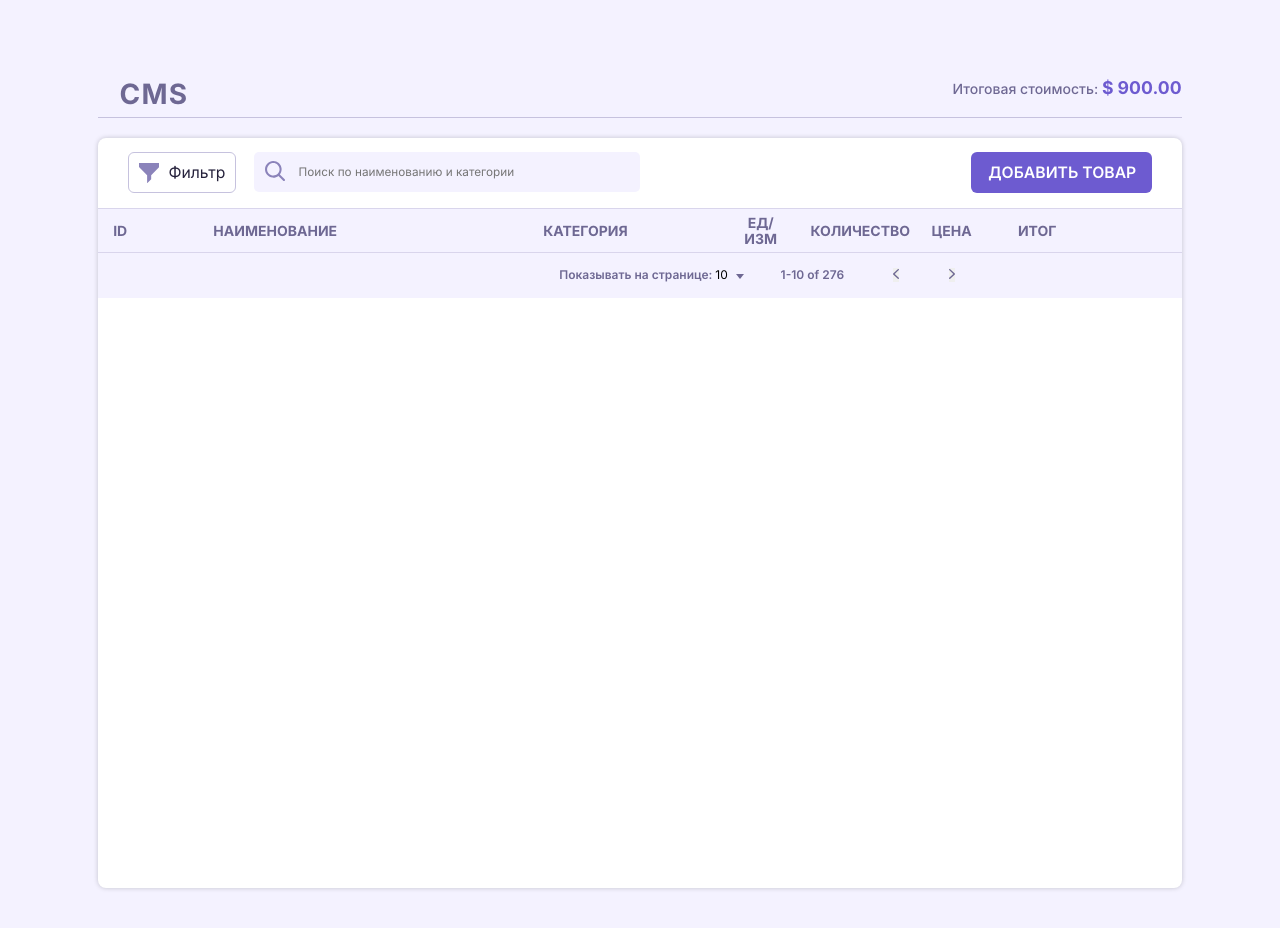
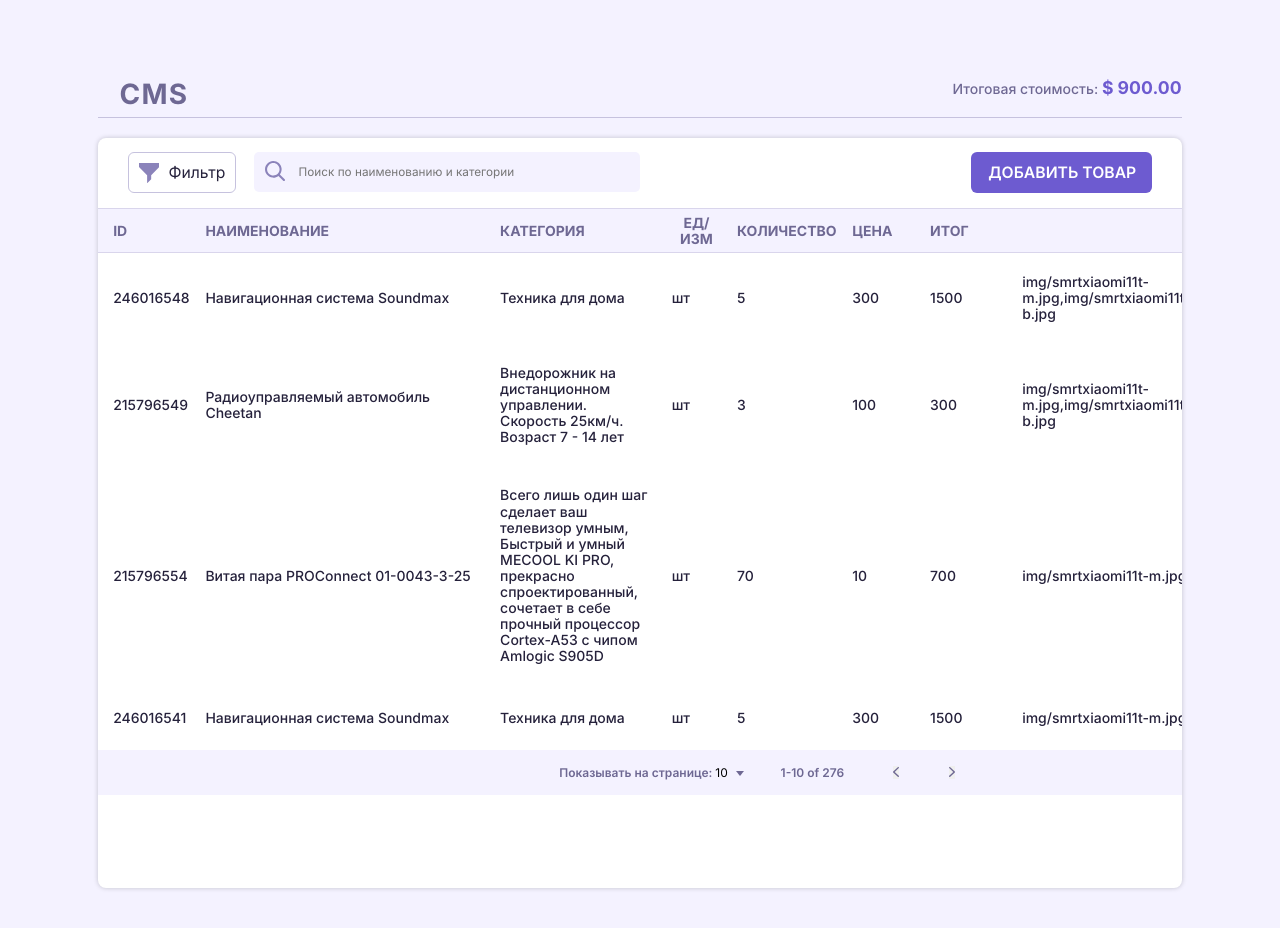
Before and after one commit to Lotlin/crm_prev, a plain HTML site: page index.html in a window 1280 px wide. Drawn offline with Linux system fonts and the light colour scheme.

Commit message:
finish m_5_l_6

```diff
--- a/css/add-good.css
+++ b/css/add-good.css
@@ -1,12 +1,19 @@
 .add-good {
   display: none;
-  position: relative;
+  position: absolute;
+  top: 250px;
+  left: 550px;
   margin-right: auto;
   margin-left: auto;
   padding: 32px 0 39px;
   max-width: 792px;
   min-height: 613px;
   box-shadow: 0px 0px 5px 0px #00000033;
+  background-color: #f4f2ff;;
+}
+
+.add-good--visible {
+  display: flex;
 }
 
 .add-good::after {
--- a/css/goods.css
+++ b/css/goods.css
@@ -271,7 +271,7 @@
   background-size: contain;
 }
 
-.goods__table-button-cart {
+.goods__del {
   background: url(../img/cart.svg) no-repeat;
   background-size: contain;
 }
--- a/js/main.js
+++ b/js/main.js
@@ -1,5 +1,4 @@
 'use strict';
-
 const goods = document.querySelector('.goods');
 const addBtn = goods.querySelector('.goods__add-good-button');
 
@@ -17,3 +16,128 @@ closeAddGoodModal.addEventListener('click', () => {
 goods.addEventListener('click', () => {
   addGoodModal.classList.remove('add-good--visible');
 }, true);
+
+const goodsArr = [
+  {
+    'id': 246016548,
+    'title': 'Навигационная система Soundmax',
+    'category': 'Техника для дома',
+    'units': 'шт',
+    'amount': 5,
+    'price': 300,
+    'total': 1500,
+    'images': {
+      'small': 'img/smrtxiaomi11t-m.jpg',
+      'big': 'img/smrtxiaomi11t-b.jpg',
+    },
+  },
+  {
+    'id': 215796549,
+    'title': 'Радиоуправляемый автомобиль Cheetan',
+    'category': `Внедорожник на дистанционном управлении.
+      Скорость 25км/ч. Возраст 7 - 14 лет`,
+    'units': 'шт',
+    'amount': 3,
+    'price': 100,
+    'total': 300,
+    'images': {
+      'small': 'img/smrtxiaomi11t-m.jpg',
+      'big': 'img/smrtxiaomi11t-b.jpg',
+    },
+  },
+  {
+    'id': 215796554,
+    'title': 'Витая пара PROConnect 01-0043-3-25',
+    'category': `Всего лишь один шаг сделает ваш телевизор умным,
+      Быстрый и умный MECOOL KI PRO, прекрасно спроектированный,
+      сочетает в себе прочный процессор Cortex-A53 с чипом Amlogic S905D`,
+    'units': 'шт',
+    'amount': 70,
+    'price': 10,
+    'total': 700,
+    'images': {
+      'small': 'img/smrtxiaomi11t-m.jpg',
+    },
+  },
+  {
+    'id': 246016541,
+    'title': 'Навигационная система Soundmax',
+    'category': 'Техника для дома',
+    'units': 'шт',
+    'amount': 5,
+    'price': 300,
+    'total': 1500,
+    'images': {
+      'small': 'img/smrtxiaomi11t-m.jpg',
+    },
+  },
+];
+
+const parsingNestedObject = (obj) => {
+  const valArr = [];
+  const nestedValues = Object.values(obj);
+  for (const val of nestedValues) {
+    valArr.push(val);
+  }
+
+  return valArr;
+};
+
+const createRow = (obj) => {
+  const elem = document.createElement('tr');
+  elem.classList.add('good');
+  const values = Object.values(obj);
+
+  for (let value of values) {
+    if (typeof value === 'object') {
+      value = parsingNestedObject(value);
+    }
+
+    elem.insertAdjacentHTML('beforeend', `<td>${value}</td>`);
+  }
+
+  elem.insertAdjacentHTML(
+      'beforeend',
+      `<td class="goods__table-edit goods__table-align-right">
+        <button class="goods__table-button goods__table-button-edit"></button>
+      </td>`,
+  );
+
+  elem.insertAdjacentHTML(
+      'beforeend',
+      `<td class="goods__table-cart goods__table-align-right">
+        <button class="goods__table-button goods__del"></button>
+      </td>`,
+  );
+
+  return elem;
+};
+
+const renderGoods = (arr, table) => {
+  arr.map((item) => {
+    const newRow = createRow(item);
+    table.appendChild(newRow);
+  });
+
+  return true;
+};
+
+
+const table = document.querySelector('.goods__table');
+renderGoods(goodsArr, table);
+
+table.addEventListener('click', e => {
+  const target = e.target;
+  if (target.closest('.goods__del')) {
+    target.closest('.good').remove();
+    const idDeleted = target.closest('.good').childNodes[0].innerText;
+
+    for (let i = 0; i < goodsArr.length; i++) {
+      if (String(goodsArr[i].id) === idDeleted) {
+        goodsArr.splice(i, 1);
+      }
+    }
+  }
+
+  console.log(goodsArr);
+});
```
Also changed, not shown: index.html (+10 -10 lines).
